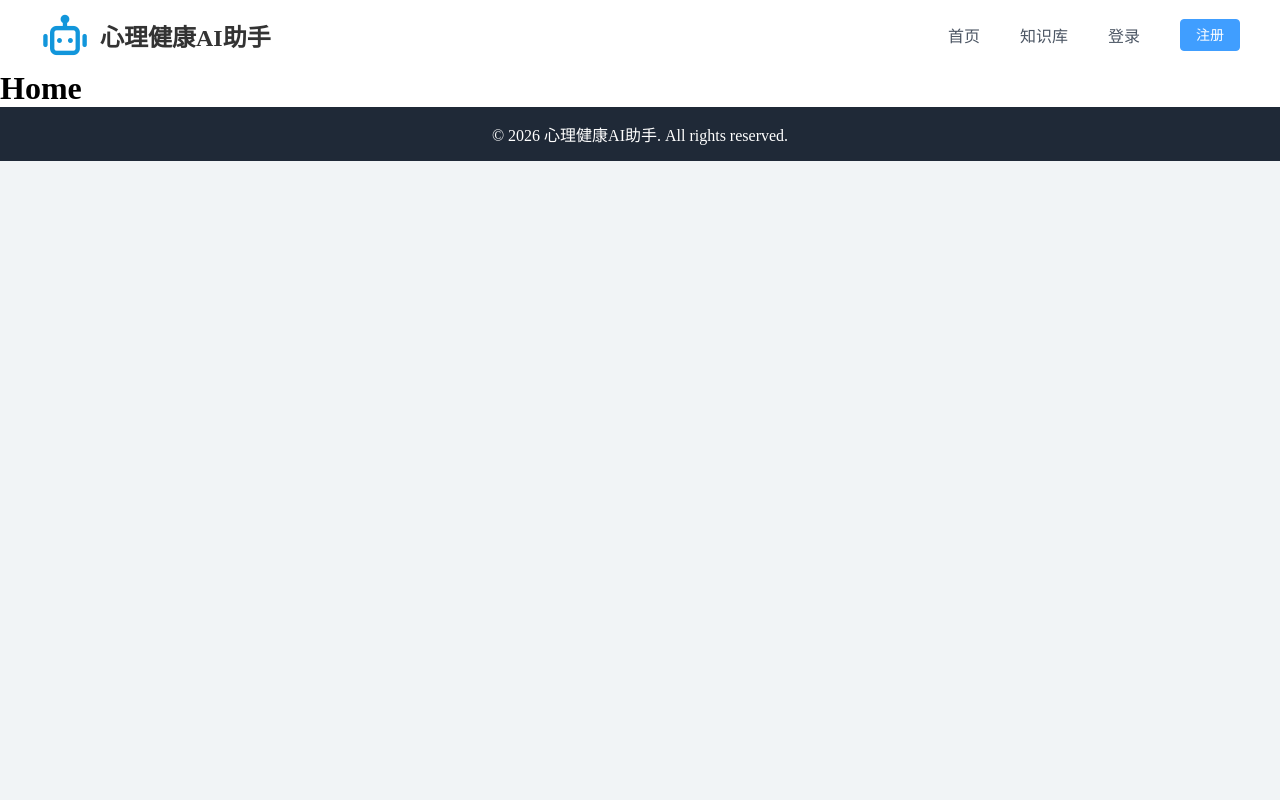
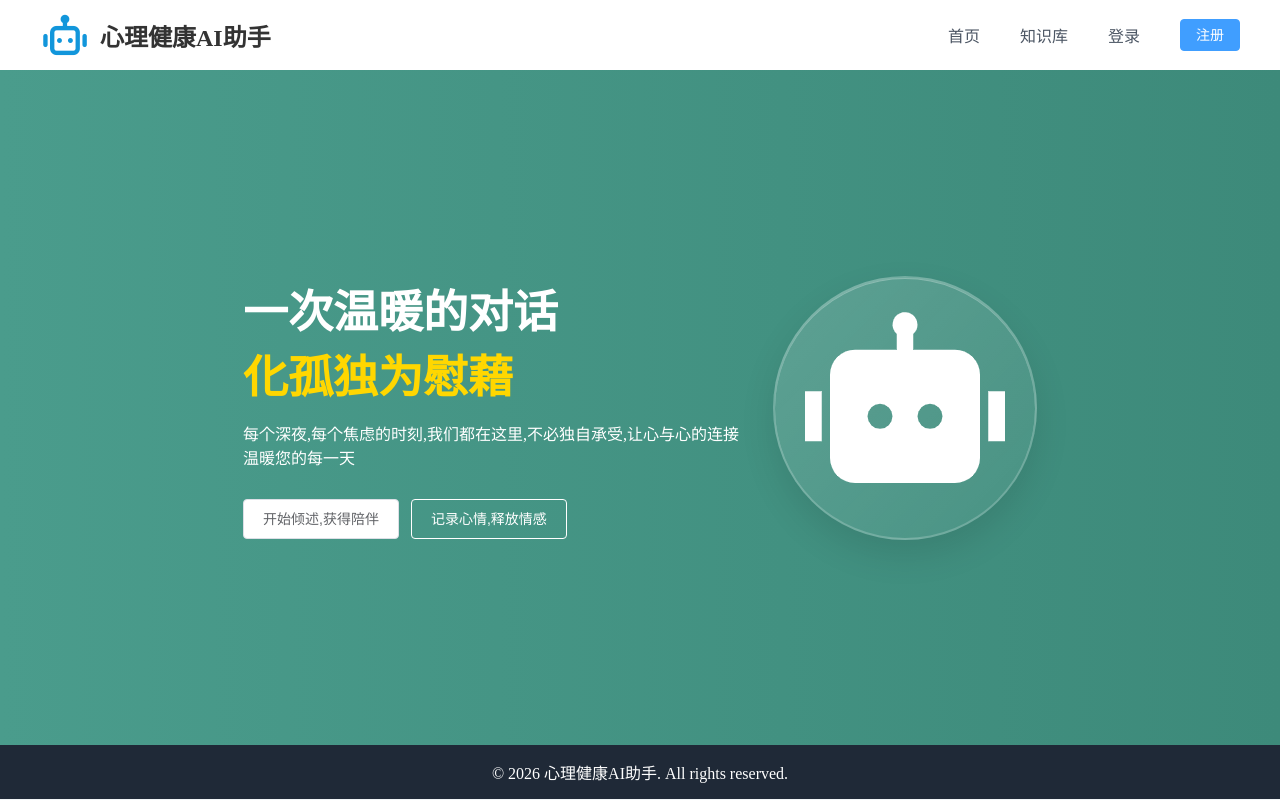
Before and after one commit to senta-zhou/ai-vue, a Vue app: page / in a window 1280 px wide. Built offline with nearby package versions, Linux system fonts and the light colour scheme.

Commit message:
首页静态页面展示

```diff
--- a/src/views/Frontend/Home.vue
+++ b/src/views/Frontend/Home.vue
@@ -1,5 +1,89 @@
 <template>
-  <div>
-    <h1>Home</h1>
+  <div class="home-container">
+    <div class="content">
+      <div class="text">
+        <h2 class="title">
+          一次温暖的对话<br />
+          <span class="highlight-text">化孤独为慰藉</span>
+        </h2>
+        <p class="description">
+          每个深夜,每个焦虑的时刻,我们都在这里,不必独自承受,让心与心的连接温暖您的每一天
+        </p>
+        <div class="hero-actions">
+          <el-button size="large"> 开始倾述,获得陪伴 </el-button>
+          <el-button
+            color="transparent"
+            style="border-color: #fff"
+            size="large"
+          >
+            记录心情,释放情感
+          </el-button>
+        </div>
+      </div>
+      <div class="robot">
+        <el-image :src="iconUrl" alt="智能助手" />
+      </div>
+    </div>
   </div>
 </template>
+
+<script setup>
+import { ref } from "vue";
+
+const iconUrl = new URL("@/assets/images/robot-fill.png", import.meta.url).href;
+</script>
+
+<style lang="scss" scoped>
+.home-container {
+  background: linear-gradient(
+      90deg,
+      rgb(74, 156, 140) 0%,
+      rgb(61, 138, 122) 100%
+    )
+    rgba(74, 156, 140, 0.95);
+  color: white;
+  padding: 5rem 0;
+  height: calc(100vh - 285px);
+  display: flex;
+  align-items: center;
+  justify-content: center;
+  .content {
+    display: flex;
+    justify-content: center;
+    align-items: center;
+    gap: 30px;
+    .text {
+      width: 500px;
+      .title {
+        font-size: 45px;
+        font-weight: bold;
+        // line-height: 1.2;
+        margin-bottom: 15px;
+        .highlight-text {
+          color: #ffd700;
+        }
+      }
+      .hero-actions {
+        margin-top: 30px;
+      }
+    }
+    .robot {
+      display: flex;
+      justify-content: center;
+      align-items: center;
+      width: 260px;
+      height: 260px;
+      border-radius: 50%;
+      border: 2px solid rgba(255, 255, 255, 0.2);
+      background: linear-gradient(
+        135deg,
+        rgba(255, 255, 255, 0.15) 0%,
+        rgba(255, 255, 255, 0.05) 100%
+      );
+      box-shadow:
+        0 15px 35px rgba(0, 0, 0, 0.1),
+        inset 0 1px 0 rgba(255, 255, 255, 0.3);
+    }
+  }
+}
+</style>
```
